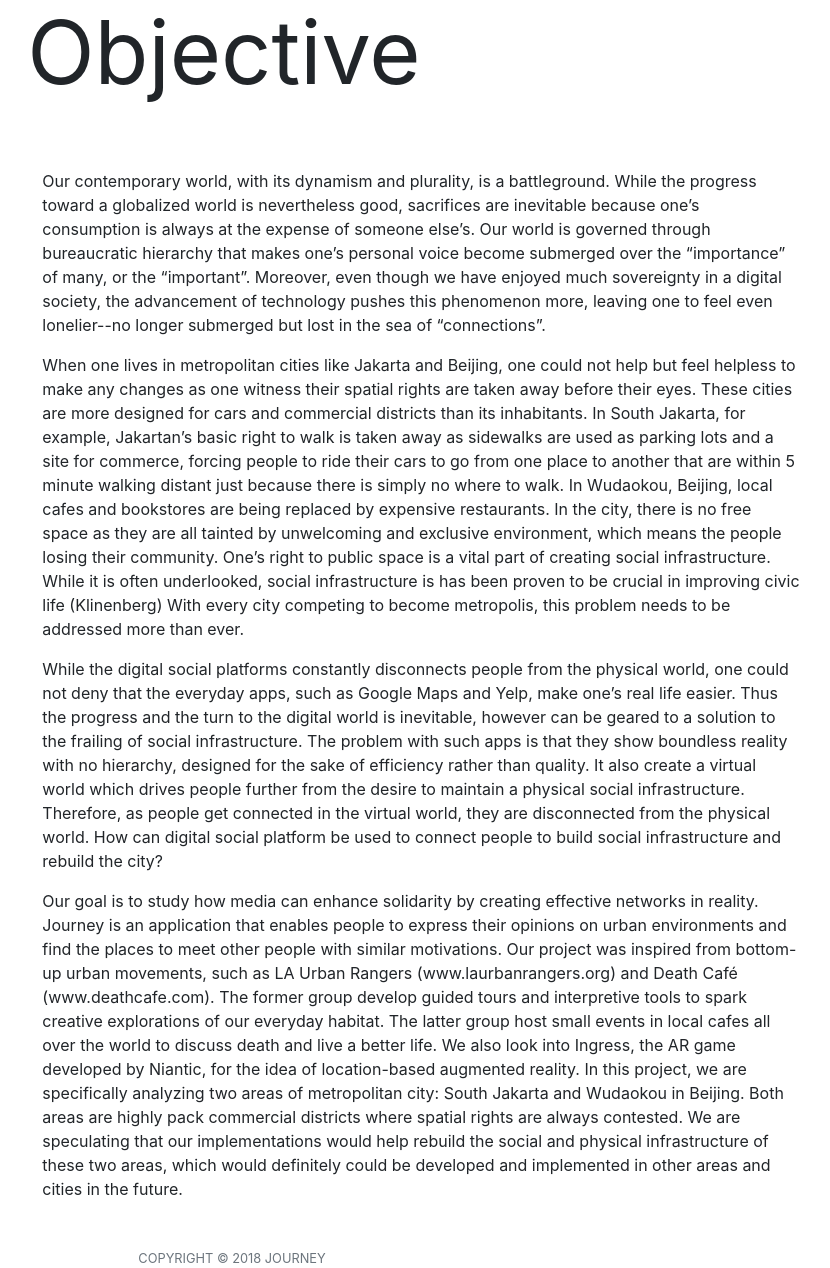
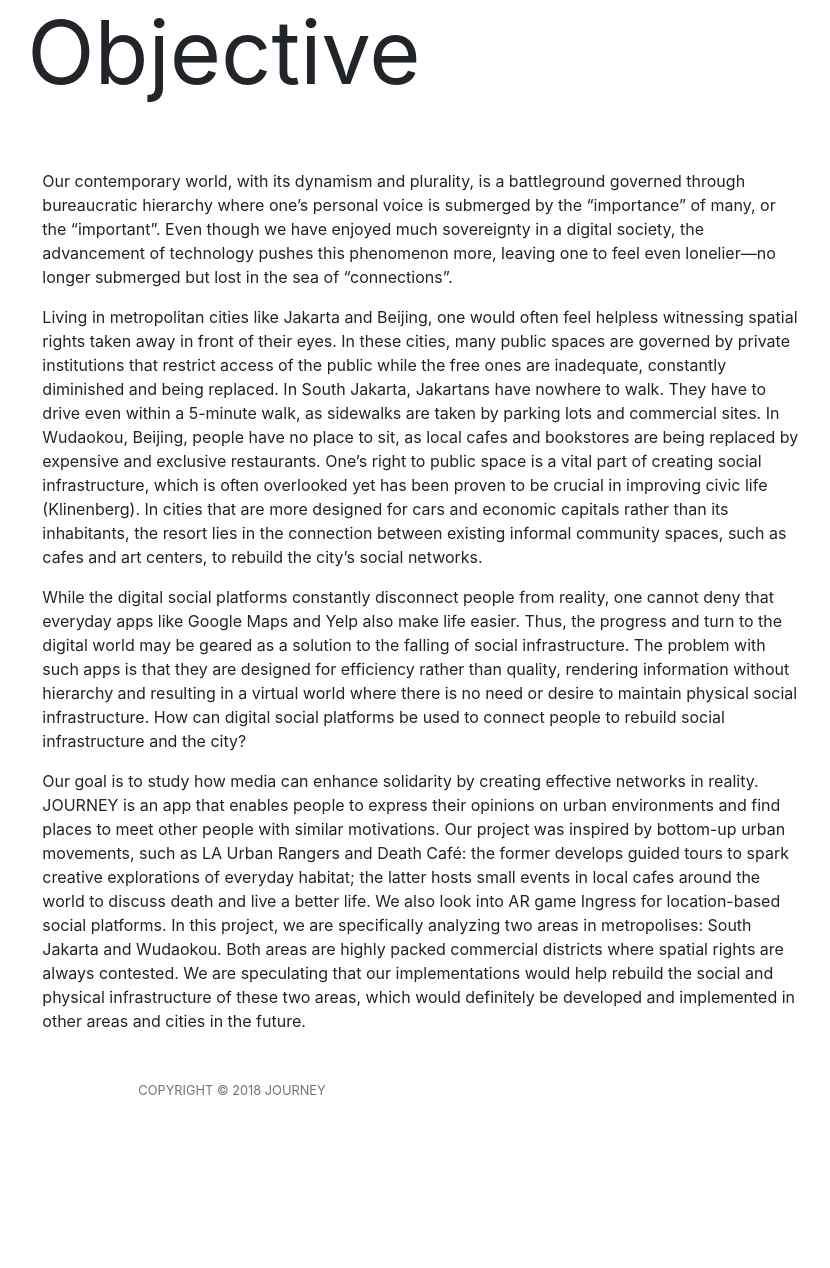
Before and after one commit to Dugyu/journey, a Flask app: page / in a window 1280 px wide. Shown: the part 1860-3128 px from the top of the page, without its empty margins (408-1238 px from the left). After the commit the page ends 2955 px from the top, so only its background shows below. Run offline with Flask 2, Linux system fonts and the light colour scheme; some libraries are stand-ins or nearby versions.

Commit message:
FIX Home page, form required field

```diff
--- a/journeyapp/templates/create_journal.html
+++ b/journeyapp/templates/create_journal.html
@@ -19,8 +19,8 @@
     <div class="mt-3">
     <form action="/write/{{url}}" method="post" enctype="multipart/form-data">
         <div class="form-group">
-            <select class="form-control mb-3" id="stationSelect" name="stationSelect">
-                <option selected>{{selected}}</option>
+            <select class="form-control mb-3" id="stationSelect" name="stationSelect" required>
+                <option value='' selected>{{selected}}</option>
                 {% for station in stations %}
                     <option value="{{station.id}}">{{station.name}}</option>
                 {% endfor %}
--- a/journeyapp/templates/create_report.html
+++ b/journeyapp/templates/create_report.html
@@ -20,7 +20,7 @@
             <input autocomplete="off" autofocus value="{{form_title}}" class="form-textarea" name="title" id="title" placeholder="Title" type="text" required>
         </div>
         <div class="form-group">
-            <textarea class="form-textarea" rows="8" name="comment" id="comment" placeholder="Comment">{{form_content}}</textarea>
+            <textarea class="form-textarea" rows="8" name="comment" id="comment" placeholder="Comment" required>{{form_content}}</textarea>
         </div>
         <div class="form-group">
                 <input autocomplete="off" class="form-textarea" name="latitude" id="latitude" placeholder="Latitude" type="number" step= 0.0000001 min=-90.0000000 max= 90.0000000 required>
--- a/journeyapp/templates/create_station.html
+++ b/journeyapp/templates/create_station.html
@@ -27,13 +27,13 @@
             <input autocomplete="off"  value="{{station.longtitude}}" class="form-textarea" name="longtitude" id="longtitude" placeholder="Longtitude" type="number" step= 0.0000001 min=-180.0000000 max=180.0000000 required>
         </div>
         <div class="form-group">
-            <input autocomplete="off"  value="{{station.timeinfo}}" class="form-textarea" name="timeinfo" id="timeinfo" placeholder="Time Information" type="text" default="Mon-Fri 8:00AM-10:00PM Sar-Sun: 8:00AM-12:00AM">
+            <input autocomplete="off"  value="{{station.timeinfo}}" class="form-textarea" name="timeinfo" id="timeinfo" placeholder="Time Information" type="text" default="Mon-Fri 8:00AM-10:00PM Sar-Sun: 8:00AM-12:00AM" required>
         </div>
         <div class="form-group">
-            <input autocomplete="off"  value="{{station.feature}}" class="form-textarea" name="feature" id="feature" placeholder="Key Feature" type="text" default="A home for urban dwellers">
+            <input autocomplete="off"  value="{{station.feature}}" class="form-textarea" name="feature" id="feature" placeholder="Key Feature" type="text" default="A home for urban dwellers" required>
         </div>
         <div class="form-group">
-            <textarea autocomplete="off" class="form-textarea" row="8" name="abstract" id="abstract" placeholder="Station Abstract" type="text" default="This is a Journey Station">{{station.abstract}}</textarea>
+            <textarea autocomplete="off" class="form-textarea" row="8" name="abstract" id="abstract" placeholder="Station Abstract" type="text" default="This is a Journey Station" required>{{station.abstract}}</textarea>
         </div>
         <div class="form-group">
             <div class="custom-file">
--- a/journeyapp/templates/home.html
+++ b/journeyapp/templates/home.html
@@ -64,17 +64,15 @@
             </div>
             <div class="mt-2 mb-2">
                 <p>
-                        Our contemporary world, with its dynamism and plurality, is a battleground. While the progress toward a globalized world is nevertheless good, sacrifices are inevitable because one’s consumption is always at the expense of someone else’s. Our world is governed through bureaucratic hierarchy that makes one’s personal voice become submerged over the “importance” of many, or the “important”. Moreover, even though we have enjoyed much sovereignty in a digital society, the advancement of technology pushes this phenomenon more, leaving one to feel even lonelier--no longer submerged but lost in the sea of “connections”.
+                    Our contemporary world, with its dynamism and plurality, is a battleground governed through bureaucratic hierarchy where one’s personal voice is submerged by the “importance” of many, or the “important”. Even though we have enjoyed much sovereignty in a digital society, the advancement of technology pushes this phenomenon more, leaving one to feel even lonelier—no longer submerged but lost in the sea of “connections”.
                 </p>
                 <p>
-                        When one lives in metropolitan cities like Jakarta and Beijing, one could not help but feel helpless to make any changes as one witness their spatial rights are taken away before their eyes. These cities are more designed for cars and commercial districts than its inhabitants. In South Jakarta, for example, Jakartan’s basic right to walk is taken away as sidewalks are used as parking lots and a site for commerce, forcing people to ride their cars to go from one place to another that are within 5 minute walking distant just because there is simply no where to walk. In Wudaokou, Beijing, local cafes and bookstores are being replaced by expensive restaurants. In the city, there is no free space as they are all tainted by unwelcoming and exclusive environment, which means the people losing their community. One’s right to public space is a vital part of creating social infrastructure. While it is often underlooked, social infrastructure is has been proven to be crucial in improving civic life (Klinenberg)  With every city competing to become metropolis, this problem needs to be addressed more than ever.
+                    Living in metropolitan cities like Jakarta and Beijing, one would often feel helpless witnessing spatial rights taken away in front of their eyes. In these cities, many public spaces are governed by private institutions that restrict access of the public while the free ones are inadequate, constantly diminished and being replaced. In South Jakarta, Jakartans have nowhere to walk. They have to drive even within a 5-minute walk, as sidewalks are taken by parking lots and commercial sites. In Wudaokou, Beijing, people have no place to sit, as local cafes and bookstores are being replaced by expensive and exclusive restaurants. One’s right to public space is a vital part of creating social infrastructure, which is often overlooked yet has been proven to be crucial in improving civic life (Klinenberg). In cities that are more designed for cars and economic capitals rather than its inhabitants, the resort lies in the connection between existing informal community spaces, such as cafes and art centers, to rebuild the city’s social networks.
                 </p>
                 <p>
-                    While the digital social platforms constantly disconnects people from the physical world, one could not deny that the everyday apps, such as Google Maps and Yelp, make one’s real life easier. Thus the progress and the turn to the digital world is inevitable, however can be geared to a solution to the frailing of social infrastructure. The problem with such apps is that they show boundless reality with no hierarchy, designed for the sake of efficiency rather than quality. It also create a virtual world which drives people further from the desire to maintain a physical social infrastructure. Therefore, as people get connected in the virtual world, they are disconnected from the physical world. How can digital social platform be used to connect people to build social infrastructure and rebuild the city?
-                </p>
+                    While the digital social platforms constantly disconnect people from reality, one cannot deny that everyday apps like Google Maps and Yelp also make life easier. Thus, the progress and turn to the digital world may be geared as a solution to the falling of social infrastructure. The problem with such apps is that they are designed for efficiency rather than quality, rendering information without hierarchy and resulting in a virtual world where there is no need or desire to maintain physical social infrastructure. How can digital social platforms be used to connect people to rebuild social infrastructure and the city?                 </p>
                 <p>
-                    Our goal is to study how media can enhance solidarity by creating effective networks in reality. Journey is an application that enables people to express their opinions on urban environments and find the places to meet other people with similar motivations. Our project was inspired from bottom-up urban movements, such as LA Urban Rangers (www.laurbanrangers.org) and Death Café (www.deathcafe.com).  The former group develop guided tours and interpretive tools to spark creative explorations of our everyday habitat. The latter group host small events in local cafes all over the world to discuss death and live a better life. We also look into Ingress, the AR game developed by Niantic, for the idea of location-based augmented reality. In this project, we are specifically analyzing two areas of metropolitan city: South Jakarta and Wudaokou in Beijing. Both areas are highly pack commercial districts where spatial rights are always contested. We are speculating that our implementations would help rebuild the social and physical infrastructure of these two areas, which would definitely could be developed and implemented in other areas and cities in the future.
-                </p>
+                    Our goal is to study how media can enhance solidarity by creating effective networks in reality. JOURNEY is an app that enables people to express their opinions on urban environments and find places to meet other people with similar motivations. Our project was inspired by bottom-up urban movements, such as LA Urban Rangers and Death Café: the former develops guided tours to spark creative explorations of everyday habitat; the latter hosts small events in local cafes around the world to discuss death and live a better life. We also look into AR game Ingress for location-based social platforms. In this project, we are specifically analyzing two areas in metropolises: South Jakarta and Wudaokou. Both areas are highly packed commercial districts where spatial rights are always contested. We are speculating that our implementations would help rebuild the social and physical infrastructure of these two areas, which would definitely be developed and implemented in other areas and cities in the future.                </p>
             </div>
         </div>
     </div>
```
Lines whose indentation alone changed are shown as unchanged.
